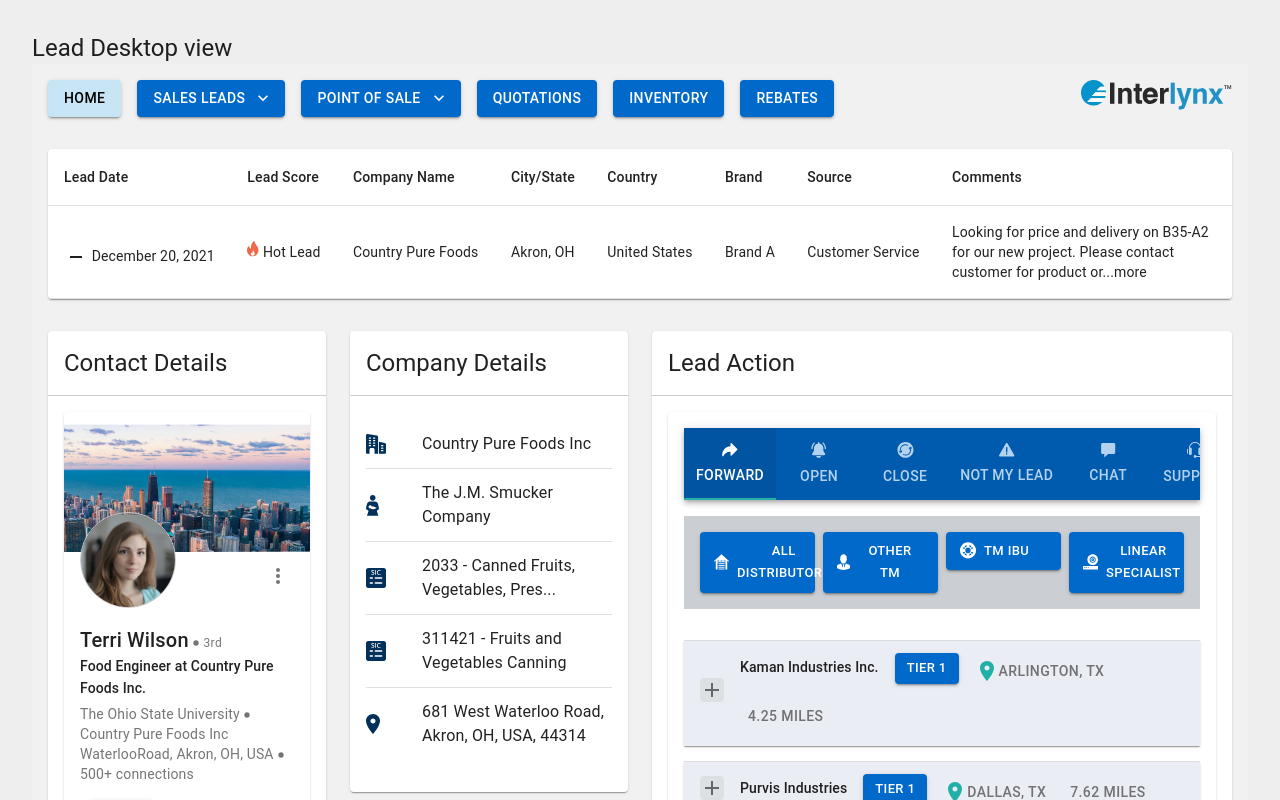
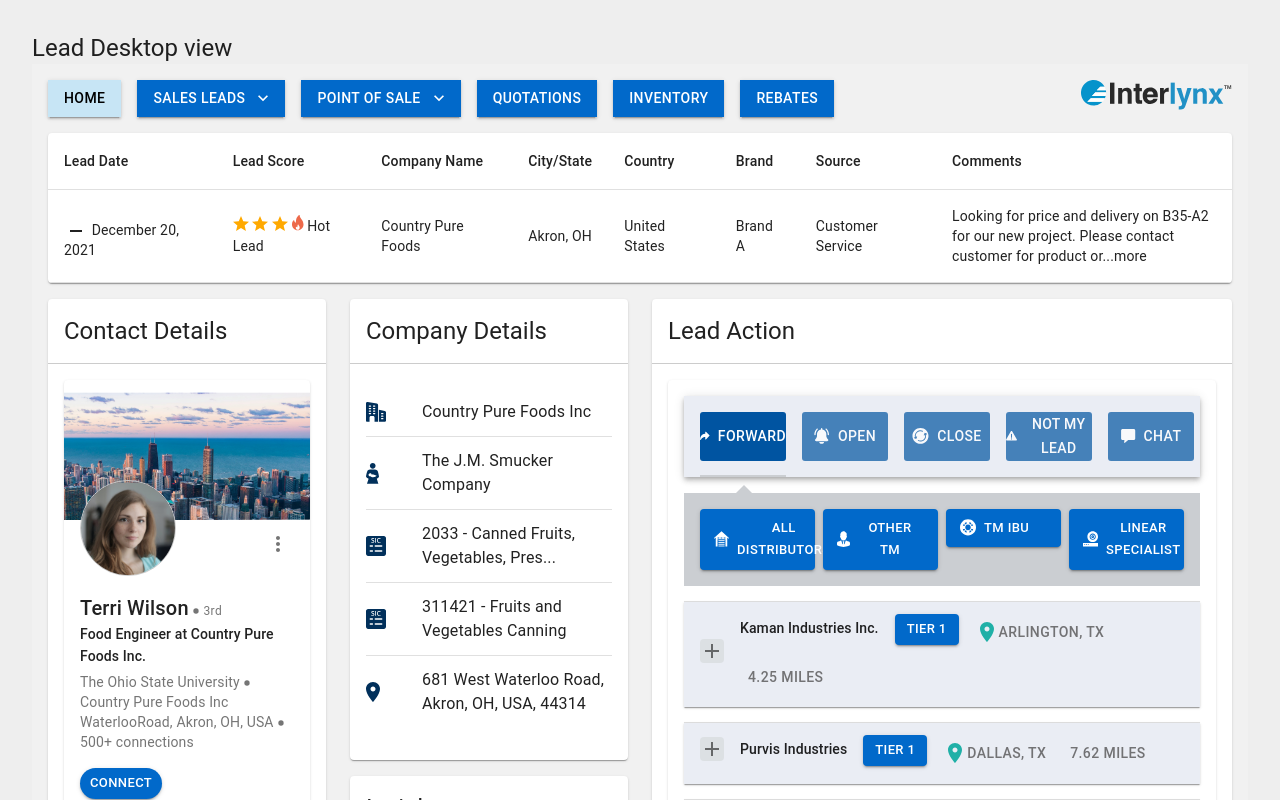
Before and after one commit to iozeey/antd-sample, a React (Create React App) app: page / in a window 1280 px wide. Shown: the top 800 px of the page. Built offline with nearby package versions, Linux system fonts and the light colour scheme.

Commit message:
modifications

```diff
--- a/src/LeadApp.js
+++ b/src/LeadApp.js
@@ -11,28 +11,9 @@
 
 const useStyles = makeStyles((theme) => ({
   root: {
-    // display: 'flex',
     padding: theme.spacing(4),
     backgroundColor: '#eee',
 
-  },
-  heading: {
-    fontSize: theme.typography.pxToRem(15),
-    flexBasis: '33.33%',
-    flexShrink: 0,
-  },
-  secondaryHeading: {
-    fontSize: theme.typography.pxToRem(15),
-    color: theme.palette.text.secondary,
-  },
-  nested: {
-    paddingLeft: theme.spacing(4),
-  },
-  vendorsList: {
-    backgroundColor: '#F7F7F7',
-  },
-  applicationArea: {
-    backgroundColor: '#f1f1f1',
   },
 }));
 
@@ -52,10 +33,29 @@
   overrides: {
     MuiTabs: {
       indicator: {
-        backgroundColor: '#20B0A7'
+        backgroundColor: '#CBCED2',
+        // '&::after':{
+        //   content: '" "',
+        //   position: 'absolute',
+        //   bottom: '-15px',
+        //   left: '45px',
+        //   borderWidth: '15px 15px 0',
+        //   borderStyle: 'solid',
+        //   borderColor: '#CBCED2 transparent',
+        //   display: 'block',
+        //   width: 0,
+
+        // }
       }
     },
     MuiTab: {
+      wrapper: {
+        flexDirection:'row',
+        '& > svg': {
+          marginBottom: '0 !important',
+          marginRight: '8px !important',
+        },
+      },
       root: {
         "&:hover": {
           backgroundColor: '#0054A1',
@@ -67,7 +67,7 @@
         backgroundColor: '#0054A1',
         color: '#ffffff',
         "&:hover": {
-          backgroundColor: '#20B0A7',
+          backgroundColor: '#0054A1',
           color: '#ffffff'
         }
       }
@@ -80,10 +80,10 @@
 
   return (
     <ThemeProvider theme={theme}>
-    <Container maxWidth="xl" className={classes.root}>
+    <Container maxWidth={false} className={classes.root}>
       <CssBaseline />
-        <Grid container direction="row" justify="flex-start" alignItems="flex-start" spacing={0}>
-          <Grid xs={12}>
+        <Grid container direction="row" justify="center" alignItems="flex-start" spacing={0}>
+          <Grid xs={24}>
             <Typography component='h5' variant='h5'>Lead Desktop view</Typography>
               <LeadAppDesktop />
           </Grid>
--- a/src/LeadAppActions.js
+++ b/src/LeadAppActions.js
@@ -23,7 +23,7 @@
           },
       },
     vSpacing: {
-        margin: theme.spacing(4, 0),
+        margin: theme.spacing(2, 0),
     },
   }));
 
--- a/src/LeadAppActionsTabs.js
+++ b/src/LeadAppActionsTabs.js
@@ -56,16 +56,22 @@
         // backgroundColor: '#e6eef5',
 
         '& > header': {
+          backgroundColor: '#EAEDF4',
         },
         '& > header button': {
             // backgroundColor: '#016ac4',
             // color: '#fff',
             minWidth: '16.666667%',
+            minHeight: '40px',
+            margin: theme.spacing(2, 0, 2, 2) ,
+            padding: theme.spacing(0) ,
+            borderRadius: '3px',
         },
 
     },
     leadActionPanel: {
         backgroundColor: '#CBCED2',
+        position: 'relative',
         margin: theme.spacing(2, 0) ,
         '& > div': {
             padding: theme.spacing(2) ,
@@ -75,7 +81,18 @@
           justifyContent: 'start',
           padding: theme.spacing(1, 2) ,
         },
+        '&::after':{
+          content: '" "',
+          position: 'absolute',
+          top: '-8px',
+          left: '45px',
+          borderWidth: '0 15px 15px ',
+          borderStyle: 'solid',
+          borderColor: '#CBCED2 transparent',
+          display: 'block',
+          width: 0,
 
+        }
     },
   }));
 
@@ -94,16 +111,16 @@
                 <Tabs
                 value={value}
                 onChange={handleChangeTabs}
-                variant="scrollable"
-                scrollButtons="off"
+                variant="fullWidth"
+                scrollButtons="auto"
                 aria-label="scrollable prevent tabs example"
                 >
-                <Tab icon={<ForwardIconSvg />} label="Forward" aria-label="phone" {...a11yProps(0)} />
-                <Tab icon={<NotificationsActiveIconSvg />} label="Open" aria-label="favorite" {...a11yProps(1)} />
-                <Tab icon={<AutorenewIconSvg />} label="Close" aria-label="person" {...a11yProps(2)} />
-                <Tab icon={<WarningIconSvg />} label="Not My Lead" aria-label="help" {...a11yProps(3)} />
-                <Tab icon={<ChatBubbleIconSvg />} label="Chat" aria-label="shopping" {...a11yProps(4)} />
-                <Tab icon={<HeadsetMicIconSvg />} label="Support" aria-label="up" {...a11yProps(5)} />
+                <Tab icon={<ForwardIconSvg />} label="Forward" aria-label="forward" {...a11yProps(0)} />
+                <Tab icon={<NotificationsActiveIconSvg />} label="Open" aria-label="open" {...a11yProps(1)} />
+                <Tab icon={<AutorenewIconSvg />} label="Close" aria-label="close" {...a11yProps(2)} />
+                <Tab icon={<WarningIconSvg />} label="Not My Lead" aria-label="not my lead" {...a11yProps(3)} />
+                <Tab icon={<ChatBubbleIconSvg />} label="Chat" aria-label="chat" {...a11yProps(4)} />
+                <Tab icon={<HeadsetMicIconSvg />} label="Support" aria-label="support" {...a11yProps(5)} />
                 </Tabs>
             </AppBar>
             <TabPanel className={classes.leadActionPanel} value={value} index={0}>
@@ -122,7 +139,7 @@
                     </Grid>
                 </Grid >
             </TabPanel>
-            <TabPanel className={classes.leadActionPanel} value={value} index={1}>
+            <TabPanel className={classes.leadActionPanel} value={value} index={1} arrow>
                 Item Two
             </TabPanel>
             <TabPanel className={classes.leadActionPanel} value={value} index={2}>
--- a/src/LeadAppDesktop.js
+++ b/src/LeadAppDesktop.js
@@ -32,7 +32,7 @@
       backgroundColor: '#F7F7F7',
     },
     vSpacing: {
-      margin: theme.spacing(4, 0),
+      margin: theme.spacing(2, 0),
     },
     applicationArea: {
       backgroundColor: '#f1f1f1',
--- a/src/LeadAppHistory.js
+++ b/src/LeadAppHistory.js
@@ -23,7 +23,7 @@
     contactDetail: {
       backgroundColor: '#fff',
       '& li': {
-        color: '#a58c8c',
+        color: '#666666',
         padding: theme.spacing(1, 0)
       },
       '& li:nth-child(2) > div.green': {
--- a/src/LeadAppIcons.js
+++ b/src/LeadAppIcons.js
@@ -286,3 +286,11 @@
         </svg>
     );
 }
+
+export const StarIconSvg = () => {
+    return(
+        <svg width="16" height="15" viewBox="0 0 16 15" fill="none" xmlns="http://www.w3.org/2000/svg">
+            <path d="M8 12.0553L12.944 15L11.632 9.45L16 5.71579L10.248 5.23421L8 0L5.752 5.23421L0 5.71579L4.368 9.45L3.056 15L8 12.0553Z" fill="#FFA900"/>
+        </svg>
+    );
+}
--- a/src/LeadAppInsights.js
+++ b/src/LeadAppInsights.js
@@ -60,11 +60,11 @@
                                     <Typography variant="h6" gutterBottom>
                                         Company Introduction
                                     </Typography>
-                                    <Typography variant="body1" color="textSecondary" gutterBottom>
+                                    <Typography variant="body1" gutterBottom>
                                         Company Pure Food is an American manufacturer of single-serve, aseptic, frozen and chilled fruit drinks,
                                         juices and concentrates for retail foods purveyous and food service operators.
                                     </Typography>
-                                    <Typography variant="body1" color="textSecondary" gutterBottom>
+                                    <Typography variant="body1" gutterBottom>
                                         It alsoprovides food manufacturer with fruit ingrediants.
                                     </Typography>
                                     <Divider />
--- a/src/LeadAppMenu.js
+++ b/src/LeadAppMenu.js
@@ -28,6 +28,7 @@
   sectionDesktop: {
     '& > a': {
         margin: theme.spacing(0, 1),
+        borderRadius: 0,
     },
     '& > a.active':{
         backgroundColor: '#C7E5F5',
--- a/src/LeadAppStatics.js
+++ b/src/LeadAppStatics.js
@@ -10,7 +10,7 @@
 import TableRow from '@material-ui/core/TableRow';
 import Paper from '@material-ui/core/Paper';
 import MinimizeIcon from '@material-ui/icons/Minimize';
-import {FireIconSvg} from './LeadAppIcons';
+import {FireIconSvg, StarIconSvg} from './LeadAppIcons';
 const useStyles = makeStyles((theme) => ({
 
     ActionCardHeader: {
@@ -55,7 +55,7 @@
             {rows.map((row) => (
               <TableRow key={row.name}>
                 <TableCell><MinimizeIcon /> {row.leadDate}</TableCell>
-                <TableCell><FireIconSvg /> {row.leadScore}</TableCell>
+                <TableCell><StarIconSvg /> <StarIconSvg /> <StarIconSvg /> <FireIconSvg /> {row.leadScore}</TableCell>
                 <TableCell>{row.companyName}</TableCell>
                 <TableCell>{row.cityState}</TableCell>
                 <TableCell>{row.country}</TableCell>
```
